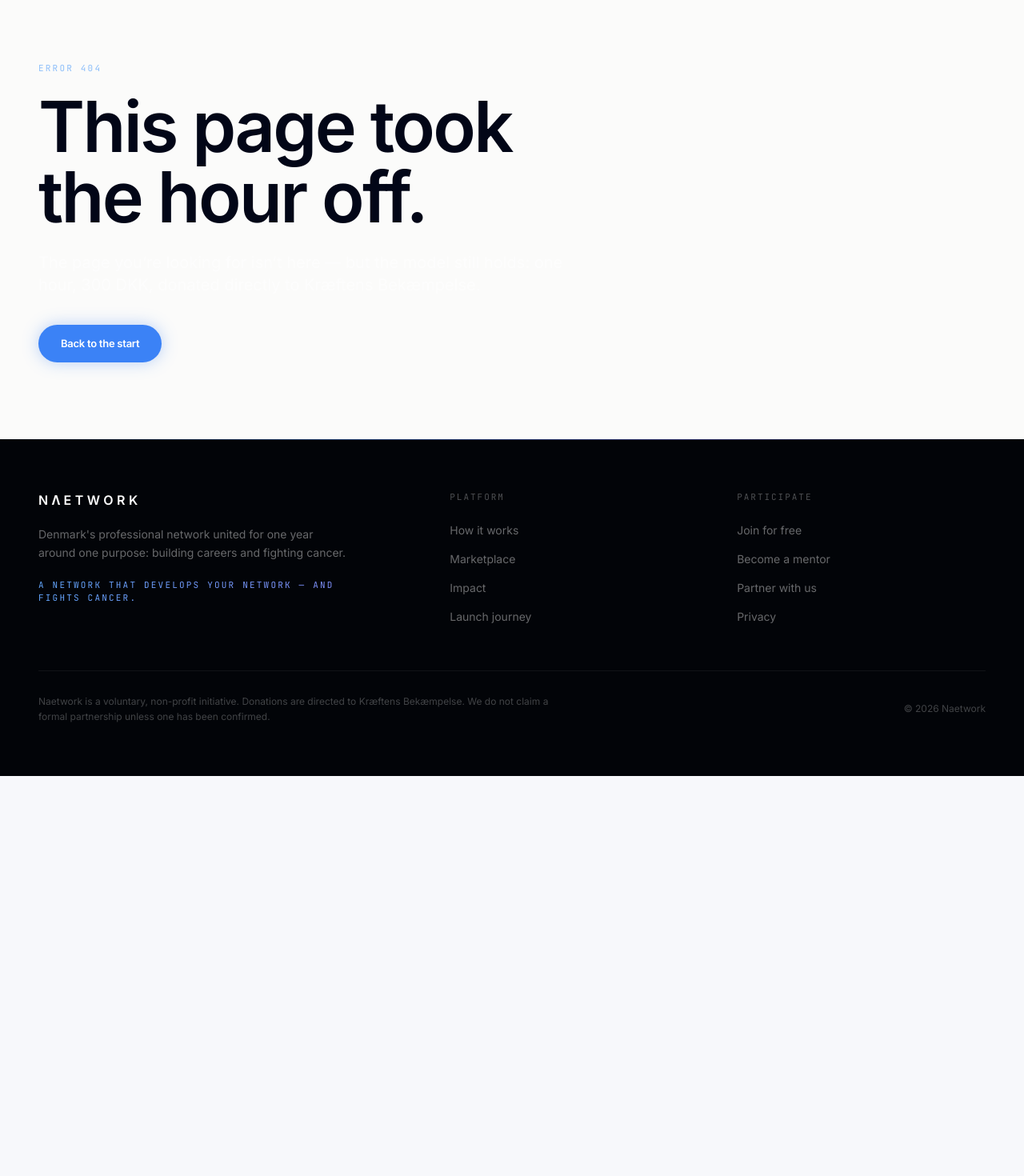
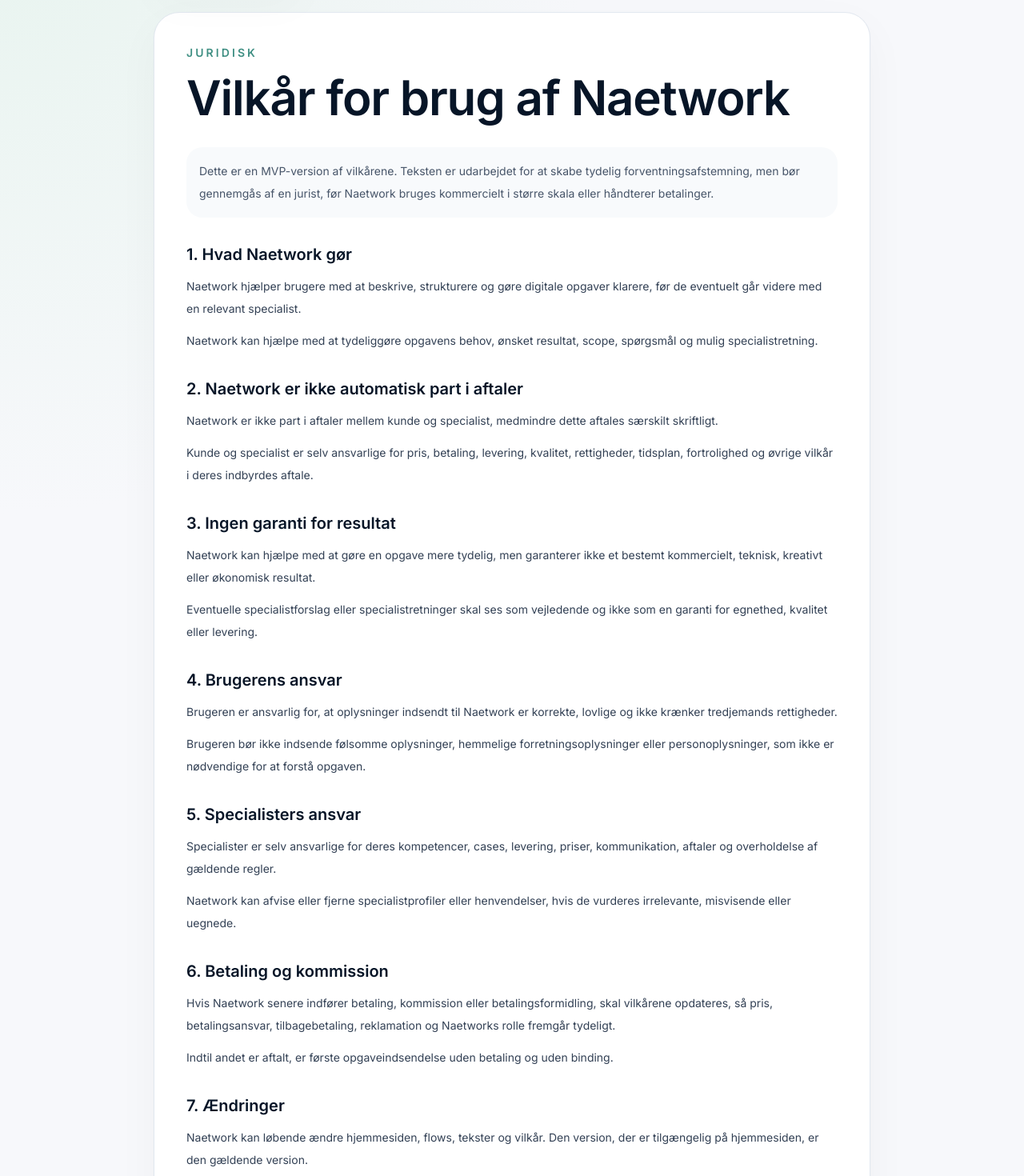
Before and after one commit to mikkelstreet-png/Naetwork, a Next.js app: page /vilkaar in a window 1280 px wide. Before the commit this address had no page. Shown: the part 87-1557 px from the top of the page at 80% size. Before the commit the page ends 1057 px from the top, so only its background shows below. Built offline with nearby package versions, Linux system fonts and the light colour scheme.

Commit message:
Add terms page

```diff
--- /dev/null
+++ b/app/vilkaar/page.tsx
@@ -0,0 +1,49 @@
+import { LegalPage, LegalSection } from "@/components/LegalPage";
+
+export default function TermsPage() {
+  return (
+    <LegalPage eyebrow="Juridisk" title="Vilkår for brug af Naetwork">
+      <p className="rounded-2xl bg-slate-50 p-4 text-slate-600">
+        Dette er en MVP-version af vilkårene. Teksten er udarbejdet for at skabe tydelig forventningsafstemning, men bør gennemgås af en jurist, før Naetwork bruges kommercielt i større skala eller håndterer betalinger.
+      </p>
+
+      <LegalSection title="1. Hvad Naetwork gør">
+        <p>Naetwork hjælper brugere med at beskrive, strukturere og gøre digitale opgaver klarere, før de eventuelt går videre med en relevant specialist.</p>
+        <p>Naetwork kan hjælpe med at tydeliggøre opgavens behov, ønsket resultat, scope, spørgsmål og mulig specialistretning.</p>
+      </LegalSection>
+
+      <LegalSection title="2. Naetwork er ikke automatisk part i aftaler">
+        <p>Naetwork er ikke part i aftaler mellem kunde og specialist, medmindre dette aftales særskilt skriftligt.</p>
+        <p>Kunde og specialist er selv ansvarlige for pris, betaling, levering, kvalitet, rettigheder, tidsplan, fortrolighed og øvrige vilkår i deres indbyrdes aftale.</p>
+      </LegalSection>
+
+      <LegalSection title="3. Ingen garanti for resultat">
+        <p>Naetwork kan hjælpe med at gøre en opgave mere tydelig, men garanterer ikke et bestemt kommercielt, teknisk, kreativt eller økonomisk resultat.</p>
+        <p>Eventuelle specialistforslag eller specialistretninger skal ses som vejledende og ikke som en garanti for egnethed, kvalitet eller levering.</p>
+      </LegalSection>
+
+      <LegalSection title="4. Brugerens ansvar">
+        <p>Brugeren er ansvarlig for, at oplysninger indsendt til Naetwork er korrekte, lovlige og ikke krænker tredjemands rettigheder.</p>
+        <p>Brugeren bør ikke indsende følsomme oplysninger, hemmelige forretningsoplysninger eller personoplysninger, som ikke er nødvendige for at forstå opgaven.</p>
+      </LegalSection>
+
+      <LegalSection title="5. Specialisters ansvar">
+        <p>Specialister er selv ansvarlige for deres kompetencer, cases, levering, priser, kommunikation, aftaler og overholdelse af gældende regler.</p>
+        <p>Naetwork kan afvise eller fjerne specialistprofiler eller henvendelser, hvis de vurderes irrelevante, misvisende eller uegnede.</p>
+      </LegalSection>
+
+      <LegalSection title="6. Betaling og kommission">
+        <p>Hvis Naetwork senere indfører betaling, kommission eller betalingsformidling, skal vilkårene opdateres, så pris, betalingsansvar, tilbagebetaling, reklamation og Naetworks rolle fremgår tydeligt.</p>
+        <p>Indtil andet er aftalt, er første opgaveindsendelse uden betaling og uden binding.</p>
+      </LegalSection>
+
+      <LegalSection title="7. Ændringer">
+        <p>Naetwork kan løbende ændre hjemmesiden, flows, tekster og vilkår. Den version, der er tilgængelig på hjemmesiden, er den gældende version.</p>
+      </LegalSection>
+
+      <LegalSection title="8. Kontakt">
+        <p>Spørgsmål til vilkår kan sendes til Naetwork via de kontaktoplysninger, der fremgår af hjemmesiden.</p>
+      </LegalSection>
+    </LegalPage>
+  );
+}
```
